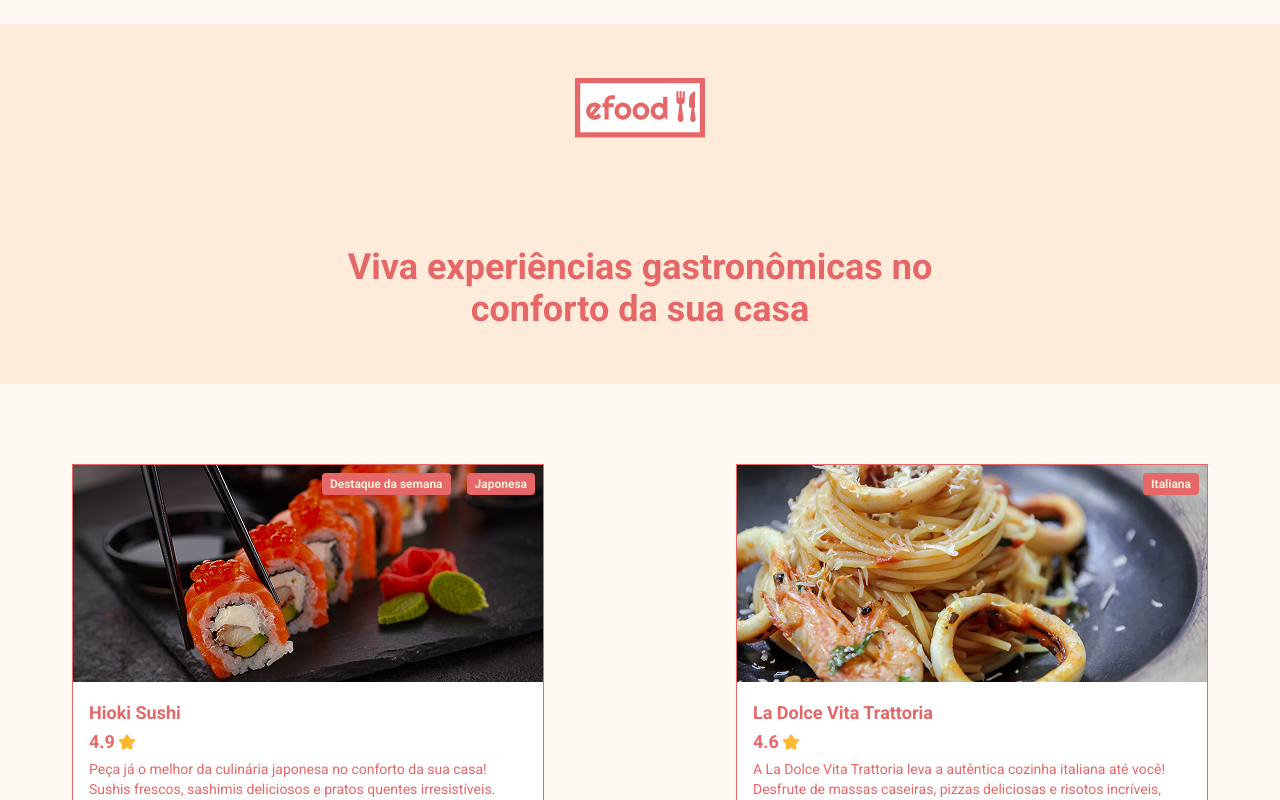
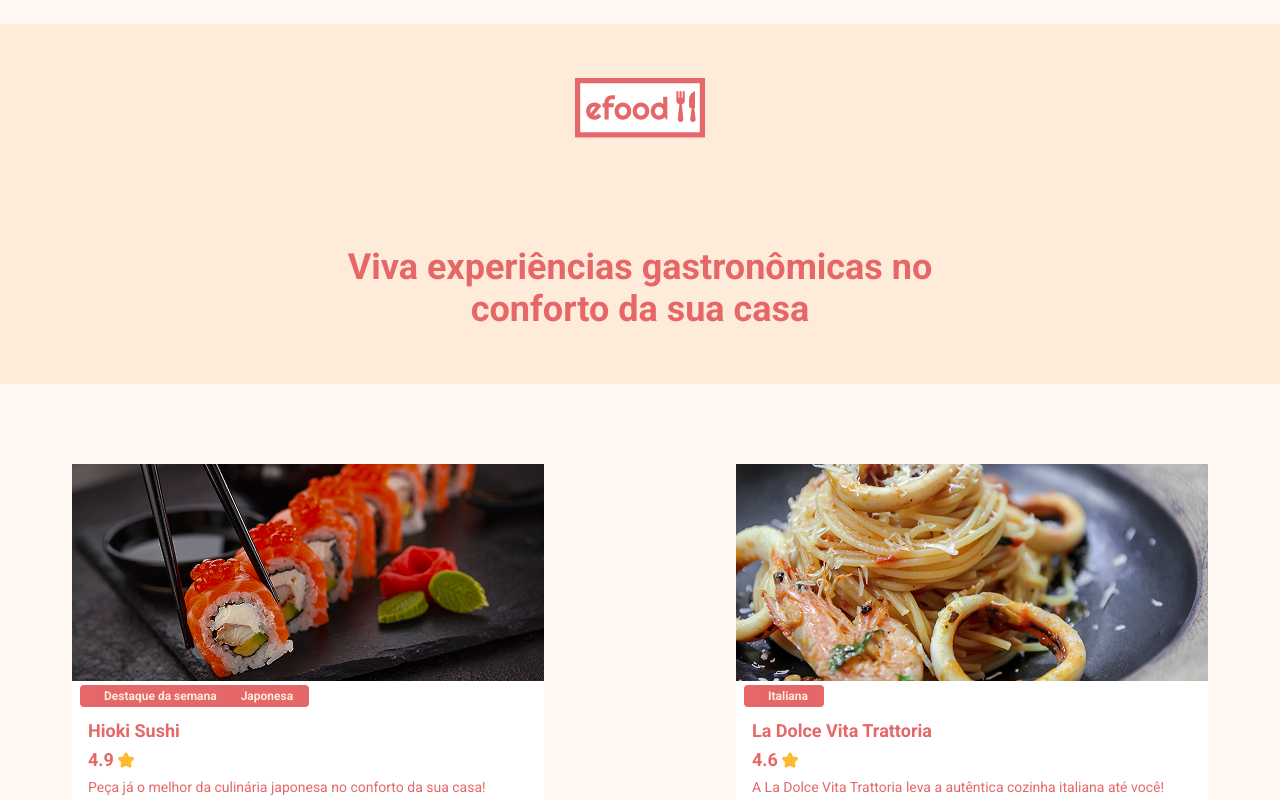
Before and after one commit to priscilaws/efood-projeto, a React (Create React App) app: page / in a window 1280 px wide. Shown: the top 800 px of the page. Built offline with nearby package versions, Linux system fonts and the light colour scheme.

Commit message:
detalhes borda no card

```diff
--- a/src/components/Card/index.tsx
+++ b/src/components/Card/index.tsx
@@ -14,6 +14,7 @@ import {
 import estrela from "../../assets/icons/estrela.svg";
 import Tag from "../Tag";
 import Button from "../Button";
+import { TagContainer } from "../Tag/styles";
 
 type Props = {
   image: string;
@@ -36,11 +37,11 @@ const RestaurantCard = ({
     <Card>
       <CardContainer>
         <Image src={image} alt={title} />
-        <TagsContainer>
+        <TagContainer>
           {tags.map((tag) => (
             <Tag key={tag}>{tag}</Tag>
           ))}
-        </TagsContainer>
+        </TagContainer>
       </CardContainer>
 
       <Info>
--- a/src/components/Card/styles.ts
+++ b/src/components/Card/styles.ts
@@ -3,7 +3,6 @@ import { colors } from "../../styles";
 
 export const Card = styled.div`
   background-color: ${colors.white};
-  border: 1px solid ${colors.coral};
   overflow: hidden;
   width: 472px;
 `;
@@ -12,7 +11,6 @@ export const Image = styled.img`
   width: 100%;
   height: 217px;
   object-fit: cover;
-  border: none;
 `;
 
 export const TagsContainer = styled.div`
@@ -21,6 +19,7 @@ export const TagsContainer = styled.div`
   right: 8px;
   display: flex;
   gap: 8px;
+  border: 1px solid ${colors.coral};
 `;
 
 export const CardContainer = styled.div`
--- a/src/components/Tag/styles.ts
+++ b/src/components/Tag/styles.ts
@@ -9,4 +9,5 @@ export const TagContainer = styled.span`
   padding: 4px 8px;
   border-radius: 4px;
   margin-left: 8px;
+  gap: 8px;
 `;
```
